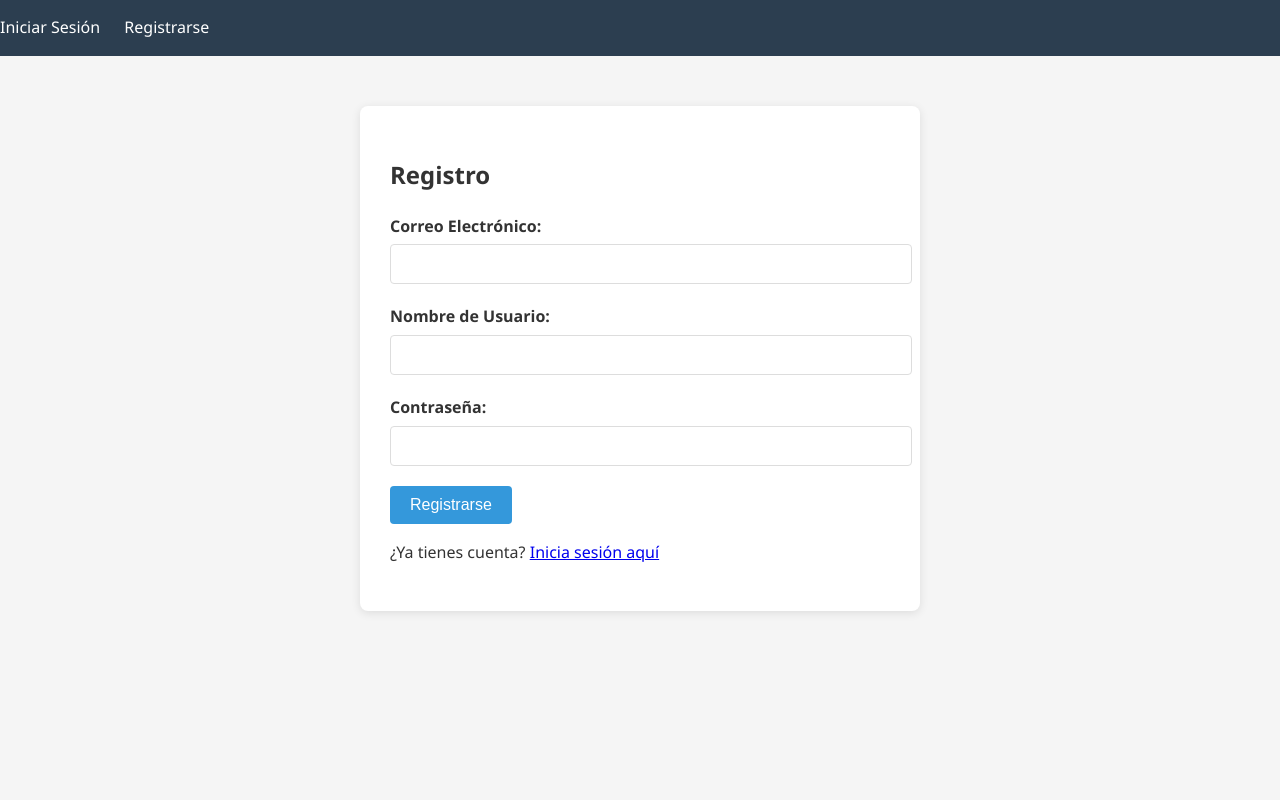
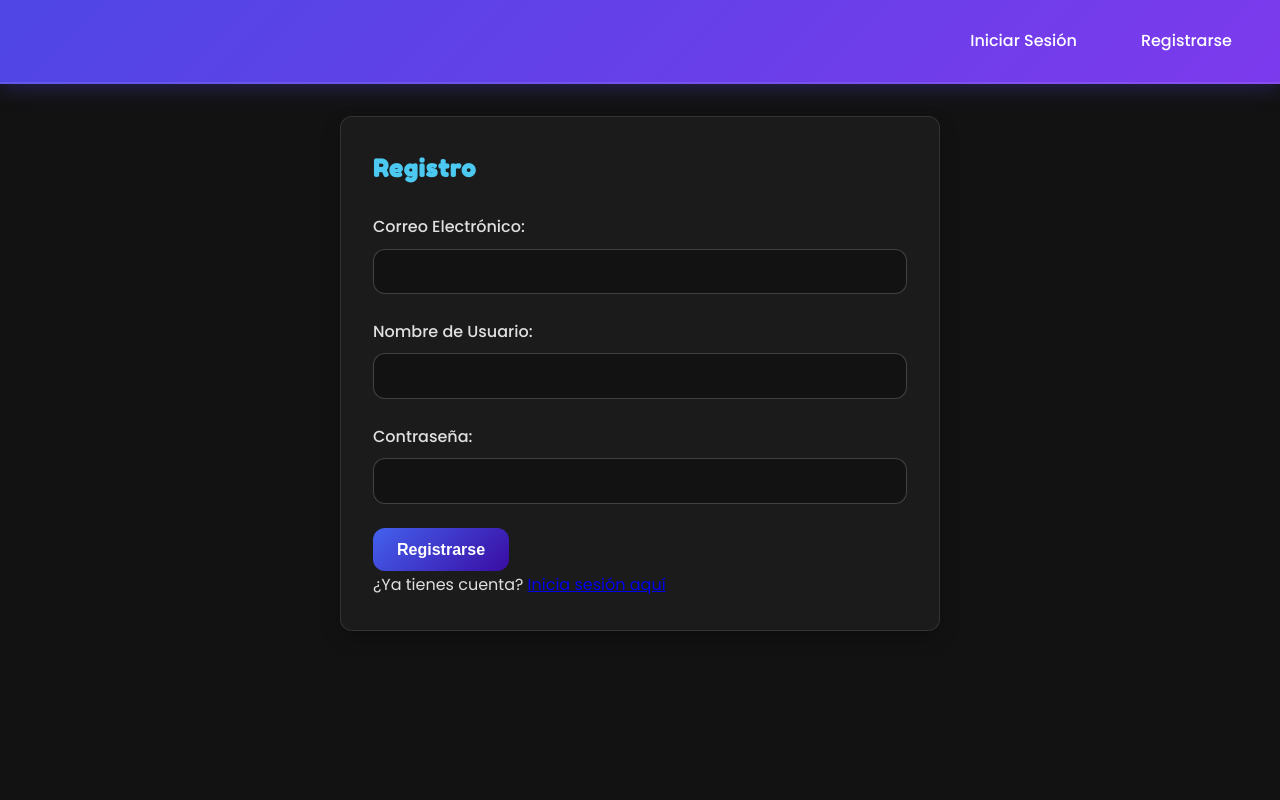
Before and after one commit to Braisdlim/Spinventory, a Flask app: page /auth/register in a window 1280 px wide. Run offline with Flask 3, Linux system fonts and the light colour scheme.

Commit message:
Add files via upload

```diff
--- a/spinventory/app/static/css/style.css
+++ b/spinventory/app/static/css/style.css
@@ -1,118 +1,292 @@
-/* Estilos generales */
-body {
-    font-family: 'Segoe UI', Tahoma, Geneva, Verdana, sans-serif;
-    line-height: 1.6;
+/* ===== FUENTES Y VARIABLES GLOBALES ===== */
+@import url('https://fonts.googleapis.com/css2?family=Poppins:wght@300;400;500;600;700&family=Fredoka+One&display=swap');
+@import url('https://cdnjs.cloudflare.com/ajax/libs/font-awesome/6.4.0/css/all.min.css');
+
+:root {
+  /* Paleta de colores alegre */
+  --primary-color: #4361ee;       /* Azul vibrante */
+  --secondary-color: #3a0ca3;     /* Azul oscuro */
+  --accent-color: #4cc9f0;        /* Turquesa brillante */
+  --dark-color: #121212;          /* Fondo negro */
+  --light-color: #f8f9fa;         /* Blanco crema */
+  --success-color: #4ade80;       /* Verde brillante */
+  --warning-color: #fbbf24;       /* Amarillo soleado */
+  --danger-color: #f87171;        /* Rojo suave */
+  --text-color: #e0e0e0;          /* Texto claro */
+
+  /* Bordes y sombras */
+  --border-radius: 12px;
+  --box-shadow: 0 8px 20px rgba(0, 0, 0, 0.2);
+  --box-shadow-hover: 0 12px 24px rgba(67, 97, 238, 0.3);
+
+  /* Transiciones */
+  --transition-fast: all 0.2s ease;
+  --transition-medium: all 0.3s ease;
+}
+
+/* ===== ESTILOS BASE ===== */
+* {
   margin: 0;
   padding: 0;
-    background-color: #f5f5f5;
-    color: #333;
+  box-sizing: border-box;
 }
 
-.container {
-    max-width: 1200px;
-    margin: 0 auto;
-    padding: 20px;
+body {
+  font-family: 'Poppins', sans-serif;
+  line-height: 1.7;
+  color: var(--text-color);
+  background-color: var(--dark-color);
+  min-height: 100vh;
 }
 
-/* Barra de navegación */
+/* ===== BARRA DE NAVEGACIÓN ALEGRE ===== */
 nav {
-    background-color: #2c3e50;
-    padding: 15px 0;
-    margin-bottom: 30px;
+  background: linear-gradient(135deg, #4f46e5, #7c3aed); /* Gradiente morado/índigo */
+  padding: 1.2rem 2rem;
+  box-shadow: 0 4px 20px rgba(79, 70, 229, 0.3);
+  display: flex;
+  justify-content: flex-end;
+  gap: 2rem;
+  border-bottom: 2px solid rgba(255, 255, 255, 0.1);
 }
 
 nav a {
   color: white;
   text-decoration: none;
-    margin-right: 20px;
   font-weight: 500;
+  display: flex;
+  align-items: center;
+  gap: 0.5rem;
+  transition: all 0.3s ease;
+  padding: 0.5rem 1rem;
+  border-radius: 6px;
 }
 
 nav a:hover {
-    color: #3498db;
+  background-color: rgba(255, 255, 255, 0.15);
+  transform: translateY(-2px);
 }
 
-/* Formularios */
-.auth-form, .form-container {
-    background: white;
-    padding: 30px;
-    border-radius: 8px;
-    box-shadow: 0 2px 10px rgba(0, 0, 0, 0.1);
-    max-width: 500px;
+nav a i {
+  font-size: 1rem;
+  color: #a5b4fc; /* Azul lavanda claro */
+}
+
+
+/* ===== CONTENEDOR PRINCIPAL ===== */
+.container {
+  max-width: 1200px;
+  margin: 2rem auto;
+  padding: 0 2rem;
+}
+
+/* ===== MENSAJES FLASH ===== */
+.flashes {
+  margin-bottom: 1.5rem;
+}
+
+.alert {
+  padding: 1rem 1.5rem;
+  border-radius: var(--border-radius);
+  margin-bottom: 1rem;
+  display: flex;
+  align-items: center;
+  gap: 0.8rem;
+  background-color: rgba(255, 255, 255, 0.1);
+  backdrop-filter: blur(5px);
+  border-left: 4px solid;
+}
+
+.alert-success {
+  border-left-color: var(--success-color);
+  color: var(--success-color);
+}
+
+.alert-error {
+  border-left-color: var(--danger-color);
+  color: var(--danger-color);
+}
+
+/* ===== FORMULARIOS MODERNOS ===== */
+.form-container, .auth-form {
+  background-color: rgba(30, 30, 30, 0.8);
+  border-radius: var(--border-radius);
+  box-shadow: var(--box-shadow);
+  padding: 2rem;
+  max-width: 600px;
   margin: 0 auto;
+  backdrop-filter: blur(5px);
+  border: 1px solid rgba(255, 255, 255, 0.1);
+}
+
+.form-container h2, .auth-form h2 {
+  color: var(--accent-color);
+  margin-bottom: 1.5rem;
+  display: flex;
+  align-items: center;
+  gap: 0.8rem;
+  font-family: 'Fredoka One', cursive;
+  letter-spacing: 1px;
 }
 
 .form-group {
-    margin-bottom: 20px;
+  margin-bottom: 1.5rem;
 }
 
 .form-group label {
   display: block;
-    margin-bottom: 5px;
-    font-weight: 600;
+  margin-bottom: 0.5rem;
+  font-weight: 500;
+  color: var(--text-color);
 }
 
 .form-group input,
 .form-group select {
   width: 100%;
-    padding: 10px;
-    border: 1px solid #ddd;
-    border-radius: 4px;
-    font-size: 16px;
+  padding: 0.8rem 1rem;
+  border: 1px solid rgba(255, 255, 255, 0.2);
+  border-radius: var(--border-radius);
+  font-size: 1rem;
+  transition: var(--transition-fast);
+  background-color: rgba(0, 0, 0, 0.3);
+  color: var(--text-color);
 }
 
-/* Botones */
+.form-group input:focus,
+.form-group select:focus {
+  border-color: var(--accent-color);
+  outline: none;
+  box-shadow: 0 0 0 3px rgba(76, 201, 240, 0.2);
+  background-color: rgba(0, 0, 0, 0.5);
+}
+
+/* ===== BOTONES DIVERTIDOS ===== */
 .btn {
-    display: inline-block;
-    padding: 10px 20px;
+  display: inline-flex;
+  align-items: center;
+  justify-content: center;
+  gap: 0.5rem;
+  padding: 0.8rem 1.5rem;
+  border-radius: var(--border-radius);
+  font-weight: 600;
+  cursor: pointer;
+  transition: var(--transition-medium);
   border: none;
-    border-radius: 4px;
-    cursor: pointer;
-    text-decoration: none;
-    font-size: 16px;
+  font-size: 1rem;
 }
 
 .btn-primary {
-    background-color: #3498db;
+  background: linear-gradient(135deg, var(--primary-color), var(--secondary-color));
   color: white;
 }
 
 .btn-primary:hover {
-    background-color: #2980b9;
+  transform: translateY(-3px);
+  box-shadow: var(--box-shadow-hover);
 }
 
-/* Tarjetas de discos */
+.btn-submit {
+  background: linear-gradient(135deg, var(--success-color), #16a34a);
+  color: white;
+}
+
+.btn-cancel {
+  background: linear-gradient(135deg, #64748b, #475569);
+  color: white;
+  margin-left: 1rem;
+}
+
+.btn-add {
+  background: linear-gradient(135deg, var(--primary-color), var(--secondary-color));
+  color: white;
+  margin-bottom: 1.5rem;
+  font-family: 'Fredoka One', cursive;
+  letter-spacing: 1px;
+}
+
+/* ===== LISTA DE DISCOS ESTILO MODERNO ===== */
+.records-container {
+  background-color: rgba(30, 30, 30, 0.8);
+  border-radius: var(--border-radius);
+  box-shadow: var(--box-shadow);
+  padding: 2rem;
+  backdrop-filter: blur(5px);
+  border: 1px solid rgba(255, 255, 255, 0.1);
+}
+
 .records-grid {
   display: grid;
-    grid-template-columns: repeat(auto-fill, minmax(250px, 1fr));
-    gap: 20px;
-    margin-top: 30px;
+  grid-template-columns: repeat(auto-fill, minmax(280px, 1fr));
+  gap: 1.5rem;
+  margin-top: 1.5rem;
 }
 
 .record-card {
-    background: white;
-    padding: 20px;
-    border-radius: 8px;
-    box-shadow: 0 2px 5px rgba(0, 0, 0, 0.1);
+  background-color: rgba(40, 40, 40, 0.6);
+  border-radius: var(--border-radius);
+  padding: 1.5rem;
+  transition: var(--transition-medium);
+  border: 1px solid rgba(255, 255, 255, 0.1);
 }
 
-/* Mensajes flash */
-.flashes {
-    margin-bottom: 20px;
+.record-card:hover {
+  transform: translateY(-5px);
+  box-shadow: var(--box-shadow-hover);
+  border-color: var(--accent-color);
+  background-color: rgba(50, 50, 50, 0.8);
 }
 
-.alert {
-    padding: 10px 15px;
-    border-radius: 4px;
-    margin-bottom: 10px;
+.record-card h3 {
+  color: var(--accent-color);
+  margin-bottom: 0.8rem;
+  font-family: 'Fredoka One', cursive;
 }
 
-.alert-error {
-    background-color: #f8d7da;
-    color: #721c24;
+.record-card p {
+  margin-bottom: 0.5rem;
+  color: var(--text-color);
 }
 
-.alert-success {
-    background-color: #d4edda;
-    color: #155724;
+.record-card p strong {
+  color: var(--accent-color);
 }
+
+.no-records {
+  text-align: center;
+  color: var(--text-color);
+  grid-column: 1 / -1;
+  opacity: 0.7;
+}
+
+/* ===== EFECTOS ESPECIALES ===== */
+@keyframes float {
+  0% { transform: translateY(0px); }
+  50% { transform: translateY(-5px); }
+  100% { transform: translateY(0px); }
+}
+
+.float-hover {
+  animation: float 3s ease-in-out infinite;
+}
+
+/* ===== RESPONSIVE ===== */
+@media (max-width: 768px) {
+  nav {
+    padding: 1rem;
+    justify-content: center;
+    flex-wrap: wrap;
+    gap: 1rem;
+  }
+
+  .container {
+    padding: 0 1rem;
+  }
+
+  .records-grid {
+    grid-template-columns: 1fr;
+  }
+
+  .form-container, .auth-form {
+    padding: 1.5rem;
+  }
+}
```
Lines whose indentation alone changed are shown as unchanged.
